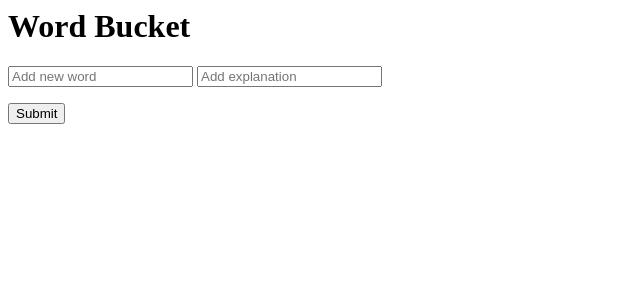
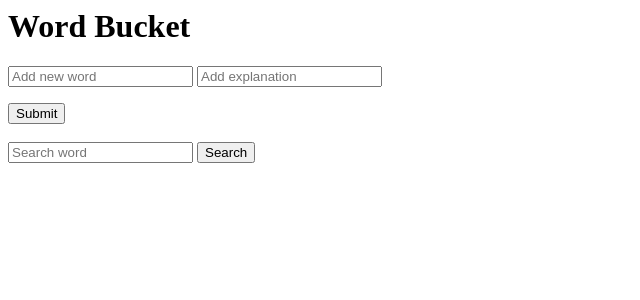
Before and after one commit to a5720128a/wordbucket, a Django app: page / in a window 1280 px wide. Shown: the top 300 px of the page, without its empty margins (0-640 px from the left). Run offline with Django 3.2, Linux system fonts and the light colour scheme; data that the repository does not hold is empty.

Commit message:
add search function

```diff
--- a/wordbucket/templates/detail.html
+++ b/wordbucket/templates/detail.html
@@ -18,5 +18,7 @@
                 <tr><td>explanation {{ forloop.counter }} : {{ explanation.explanation_text }}</td></tr>
             {% endfor %}
         </table>
+        <br>
+        <a href="{% url 'wordbucket:home' %}">HOME</a></td></tr>
     </body>
 </html>
--- a/wordbucket/templates/home.html
+++ b/wordbucket/templates/home.html
@@ -17,5 +17,12 @@
                 <tr><td id="word.word"><a href="{% url 'wordbucket:detail' word.id %}">{{ word.word }}</a></td></tr>
             {% endfor %}
         </table>
+        <br>
+        <form action = "/search" id="form_search" method="POST">
+            <input tpye="text" id="id_search" name = "search_input" placeholder="Search word" />
+            <input type = "submit" form="form_search" value = "Search">
+            {% csrf_token %}
+        </form>
+
     </body>
 </html>
--- a/wordbucket/views.py
+++ b/wordbucket/views.py
@@ -40,12 +40,22 @@ def add_explanation(request, word_id):
         d_message = "duplicate explanation, please enter new explanation."
         return render(request, 'detail.html', {'word': word_, 'd_message': d_message})
 
+def search(request):
+    word_reference = 'no'
+    if request.method == 'POST':
+        word_reference = str(request.POST['search_input'])
+    if word_reference != 'no' :
+        word_found = Word.objects.filter(word__contains=word_reference)
+        if not word_found :
+            message = "WORD not found"
+            return render(request, 'search.html', {'message': message})
+        else :
+            return render(request, 'search.html', {'word_found': word_found})
+    else :
+        return render(request, 'search.html')
 
 def vote_like(request):
     pass
 
 def vote_dislike(request):
     pass
-
-def search(request):
-    pass
```
Also changed, not shown: functional_tests/tests.py (+10 -1 lines), wordbucket/tests.py (+18 -1 lines).
